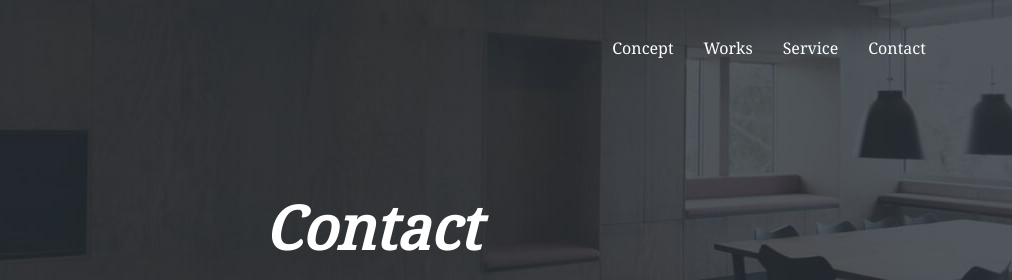
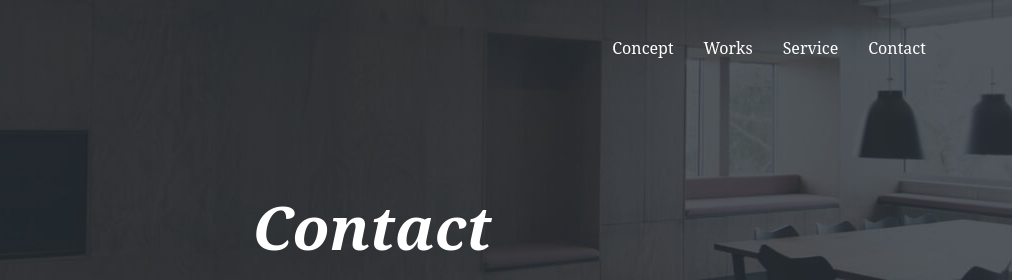
Before and after one commit to shi-yusuke/portfolio, a plain HTML site: page design_for_smile/contact.html in a window 1280 px wide. Shown: the top 280 px of the page, 268-1280 px from the left. Drawn offline with nearby package versions, Linux system fonts and the light colour scheme.

Commit message:
フォント修正

```diff
--- a/design_for_smile/contact.html
+++ b/design_for_smile/contact.html
@@ -12,7 +12,7 @@
 	<meta property="og:description" content="“働きたくなる空間”をデザインすることで人々を幸せにする。私たちは、オフィスに特化した空間デザイン専門としております。その理由は、「働きたくなる空間で仕事ができれば多くの人を幸せにできるのではないか」と考えるためです。そんな想いの株式会社Cresta Designだからこそできる空間デザインを提供させていただきます。">
 	<link href="./reset.css" rel="stylesheet">
 	<link href="./style.css" rel="stylesheet">
-	<link href="https://fonts.googleapis.com/css?family=Noto+Serif%7CNoto+Serif+JP&display=swap" rel="stylesheet">
+	<!-- <link href="https://fonts.googleapis.com/css?family=Noto+Serif%7CNoto+Serif+JP&display=swap" rel="stylesheet"> -->
 	<script src="https://ajax.googleapis.com/ajax/libs/jquery/3.6.1/jquery.min.js"></script>
 </head>
 <body>
--- a/design_for_smile/style.css
+++ b/design_for_smile/style.css
@@ -4,8 +4,25 @@ html{
 	scroll-behavior: smooth;
 }
 
+/* body {
+  font-family: 'Noto Serif','Noto Serif JP','Noto Sans JP', sans-serif;
+} */
+
 body {
-  font-family: 'Noto Serif','Noto Serif JP','Noto Sans JP', sans-serif;
+  font-family:
+		'Noto Serif','Noto Serif JP','Noto Sans JP',
+		"Helvetica Neue",
+    Arial,
+    "Hiragino Kaku Gothic ProN",
+    "Hiragino Sans",
+    Meiryo,
+    sans-serif;
+}
+
+img,a{
+	user-drag: none;
+  -webkit-user-drag: none;
+  -moz-user-select: none;
 }
 
 img{
```
